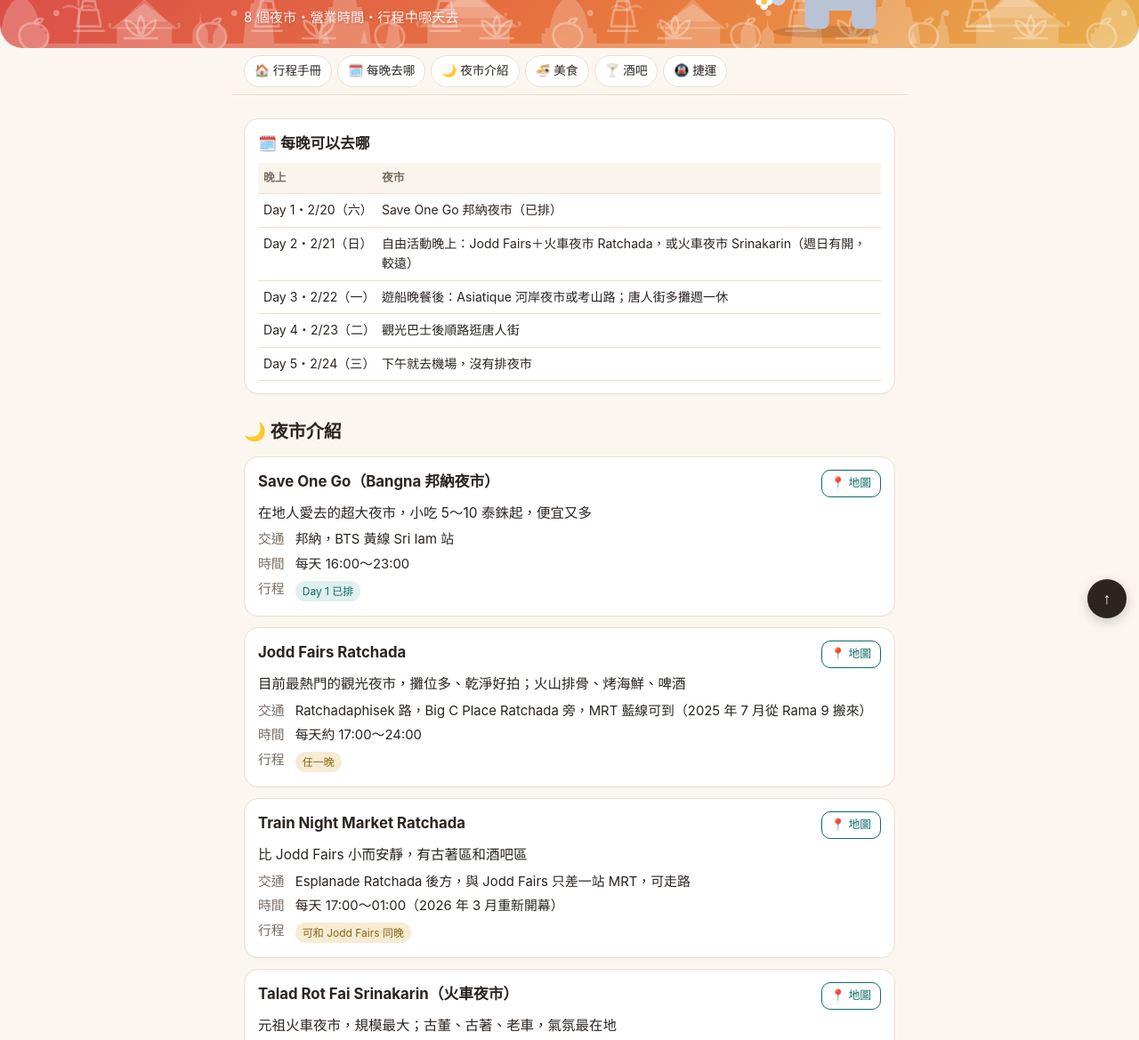
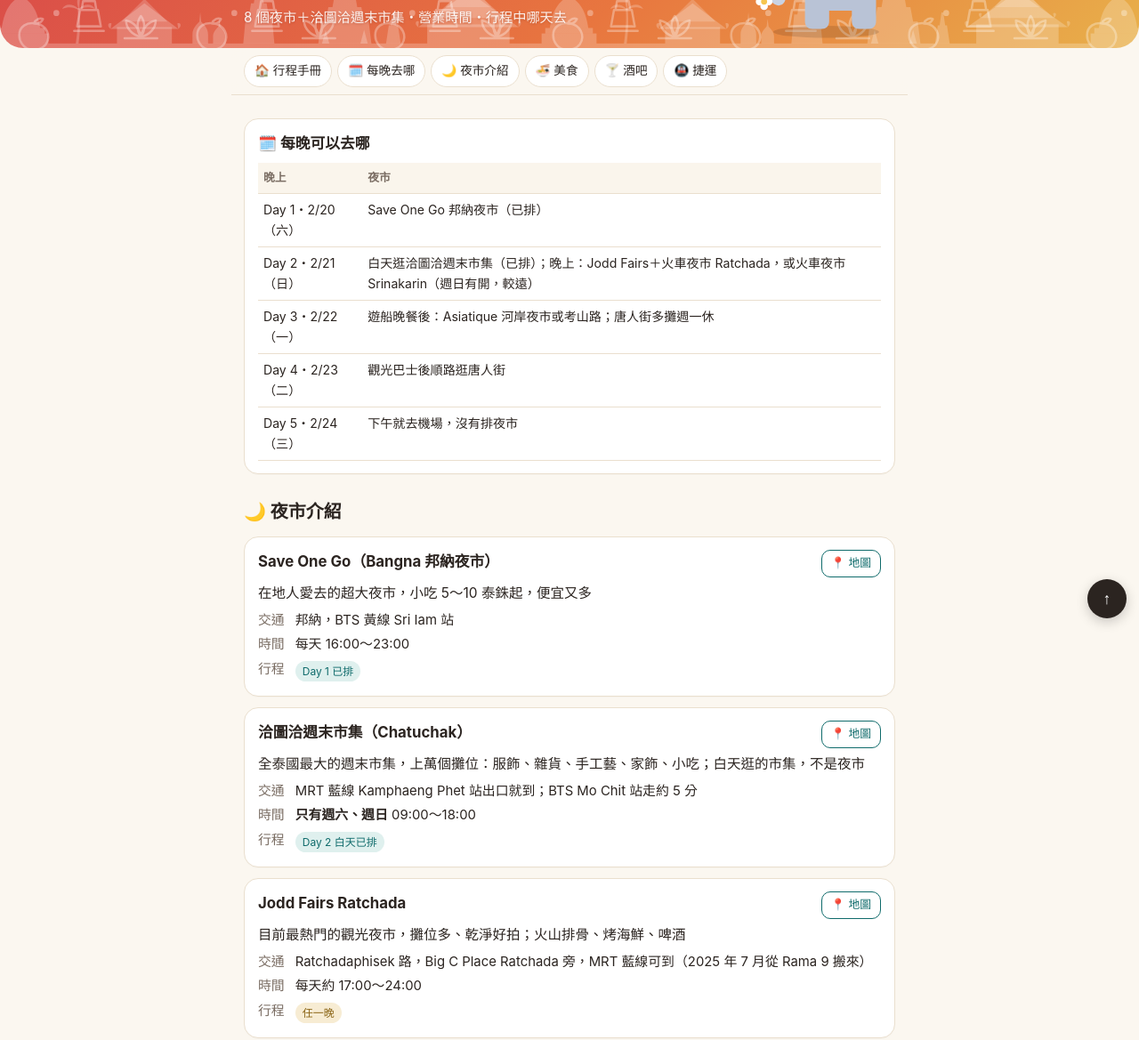
Before and after one commit to yujen317/Bangkok, a plain HTML site: page night.html in a window 1280 px wide. Shown: the part 87-1256 px from the top of the page at 89% size. Drawn offline with Linux system fonts and the light colour scheme.

Commit message:
夜市分頁加入洽圖洽週末市集
Co-Authored-By: Claude Opus 5.5 <noreply@anthropic.com>
Claude-Session: https://claude.ai/code/session_011FH4NkxTucFPY2bFPkzDEy

```diff
--- a/night.html
+++ b/night.html
@@ -132,7 +132,7 @@ footer{text-align:center;color:var(--muted);font-size:.78rem;margin-top:30px}
   <div class="wrap" style="padding-bottom:0">
     <div style="font-size:.85rem;opacity:.85"><a href="./" style="color:#fff;text-decoration:none">← 回行程手冊</a></div>
     <h1>曼谷夜市</h1>
-    <div class="sub">8 個夜市・營業時間・行程中哪天去</div>
+    <div class="sub">8 個夜市＋洽圖洽週末市集・營業時間・行程中哪天去</div>
   </div>
 </header>
 <div class="wrap">
@@ -150,7 +150,7 @@ footer{text-align:center;color:var(--muted);font-size:.78rem;margin-top:30px}
     <div class="tbl"><table style="min-width:0">
       <tr><th>晚上</th><th>夜市</th></tr>
       <tr><td>Day 1・2/20（六）</td><td>Save One Go 邦納夜市（已排）</td></tr>
-      <tr><td>Day 2・2/21（日）</td><td>自由活動晚上：Jodd Fairs＋火車夜市 Ratchada，或火車夜市 Srinakarin（週日有開，較遠）</td></tr>
+      <tr><td>Day 2・2/21（日）</td><td>白天逛洽圖洽週末市集（已排）；晚上：Jodd Fairs＋火車夜市 Ratchada，或火車夜市 Srinakarin（週日有開，較遠）</td></tr>
       <tr><td>Day 3・2/22（一）</td><td>遊船晚餐後：Asiatique 河岸夜市或考山路；唐人街多攤週一休</td></tr>
       <tr><td>Day 4・2/23（二）</td><td>觀光巴士後順路逛唐人街</td></tr>
       <tr><td>Day 5・2/24（三）</td><td>下午就去機場，沒有排夜市</td></tr>
@@ -169,6 +169,18 @@ footer{text-align:center;color:var(--muted);font-size:.78rem;margin-top:30px}
       <b>交通</b><span>邦納，BTS 黃線 Sri Iam 站</span>
       <b>時間</b><span>每天 16:00～23:00</span>
       <b>行程</b><span><span class="tag t">Day 1 已排</span></span>
+    </div>
+  </div>
+  <div class="card">
+    <div style="display:flex;justify-content:space-between;gap:8px;align-items:flex-start">
+      <div style="font-weight:700;font-size:1.05rem">洽圖洽週末市集（Chatuchak）</div>
+      <a class="btn sm ghost" style="flex:0 0 auto;text-decoration:none" href="https://www.google.com/maps/search/?api=1&query=Chatuchak+Weekend+Market" target="_blank" rel="noopener">📍 地圖</a>
+    </div>
+    <div style="margin:6px 0">全泰國最大的週末市集，上萬個攤位：服飾、雜貨、手工藝、家飾、小吃；白天逛的市集，不是夜市</div>
+    <div class="kv">
+      <b>交通</b><span>MRT 藍線 Kamphaeng Phet 站出口就到；BTS Mo Chit 站走約 5 分</span>
+      <b>時間</b><span><strong>只有週六、週日</strong> 09:00～18:00</span>
+      <b>行程</b><span><span class="tag t">Day 2 白天已排</span></span>
     </div>
   </div>
   <div class="card">
```
Also changed, not shown: index.html (+1 -1 lines).
